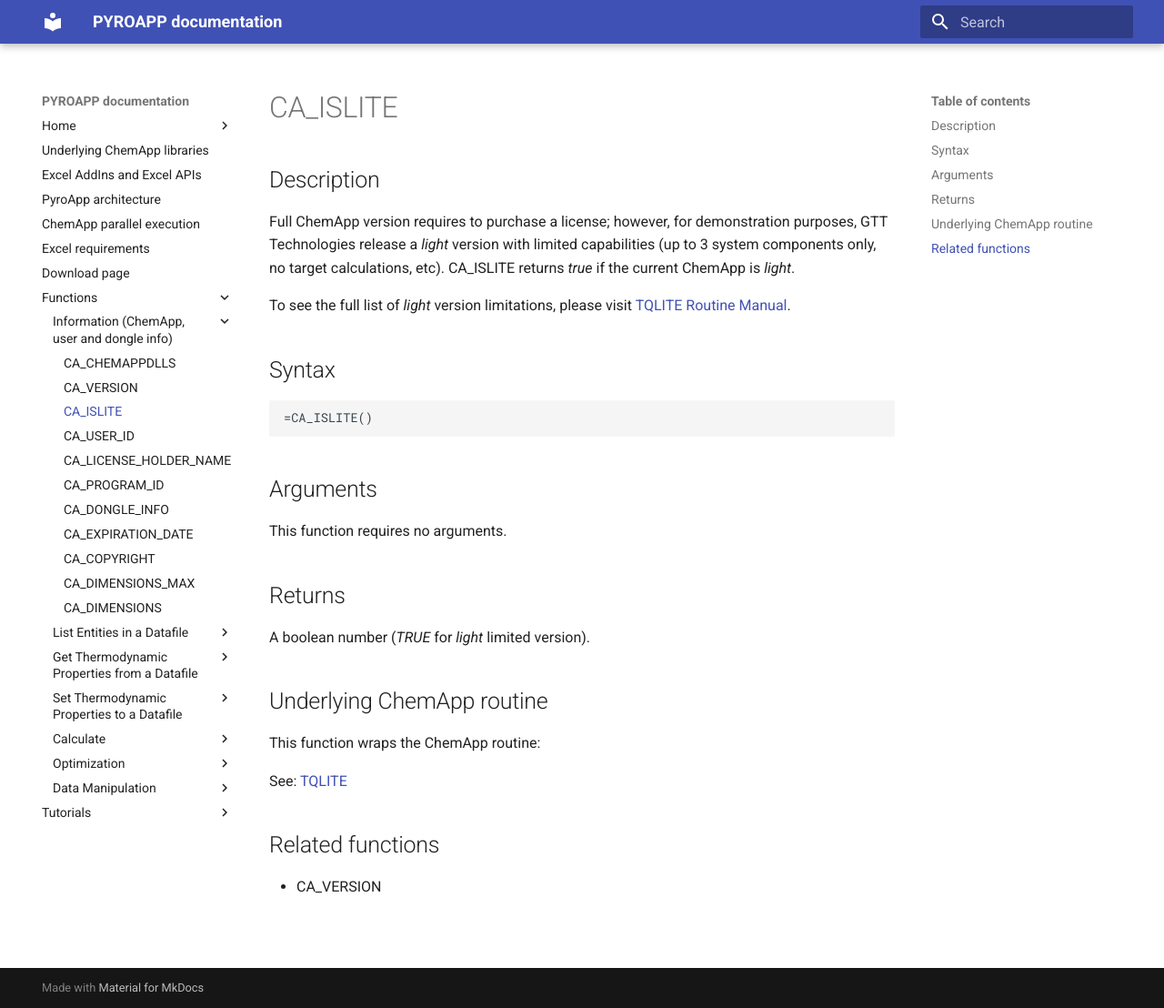
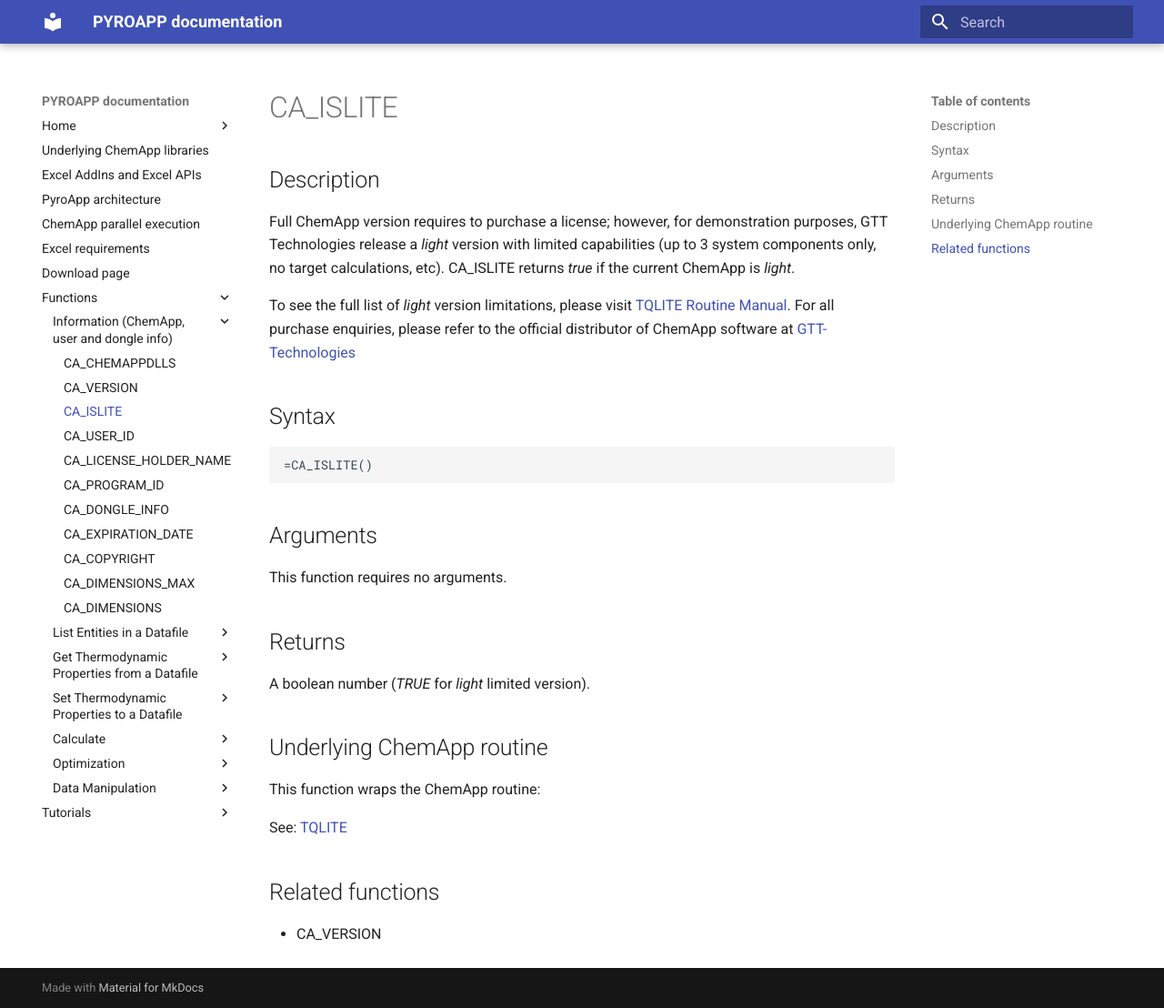
Before and after one commit to evnekdev/pyroapp-docs, an MkDocs documentation site: the page built from docs/functions/ca_islite.md, in a window 1280 px wide and 1108 px high. Shown: the whole window at 91% size. Built offline with MkDocs 1.6.1 and Material for MkDocs 9.7.7, drawn with Linux system fonts in a browser that asks for light colours.

Commit message:
Update ca_islite.md

```diff
--- a/docs/functions/ca_islite.md
+++ b/docs/functions/ca_islite.md
@@ -5,6 +5,7 @@
 Full ChemApp version requires to purchase a license; however, for demonstration purposes, GTT Technologies release a *light* version with limited capabilities (up to 3 system components only, no target calculations, etc). CA_ISLITE returns *true* if the current ChemApp is *light*.
 
 To see the full list of *light* version limitations, please visit [TQLITE Routine Manual](https://gtt-technologies.de/ca-doc/index.html#tqlite).
+For all purchase enquiries, please refer to the official distributor of ChemApp software at [GTT-Technologies](https://gtt-technologies.de/software/chemapp/)
 
 ## Syntax
 
```
